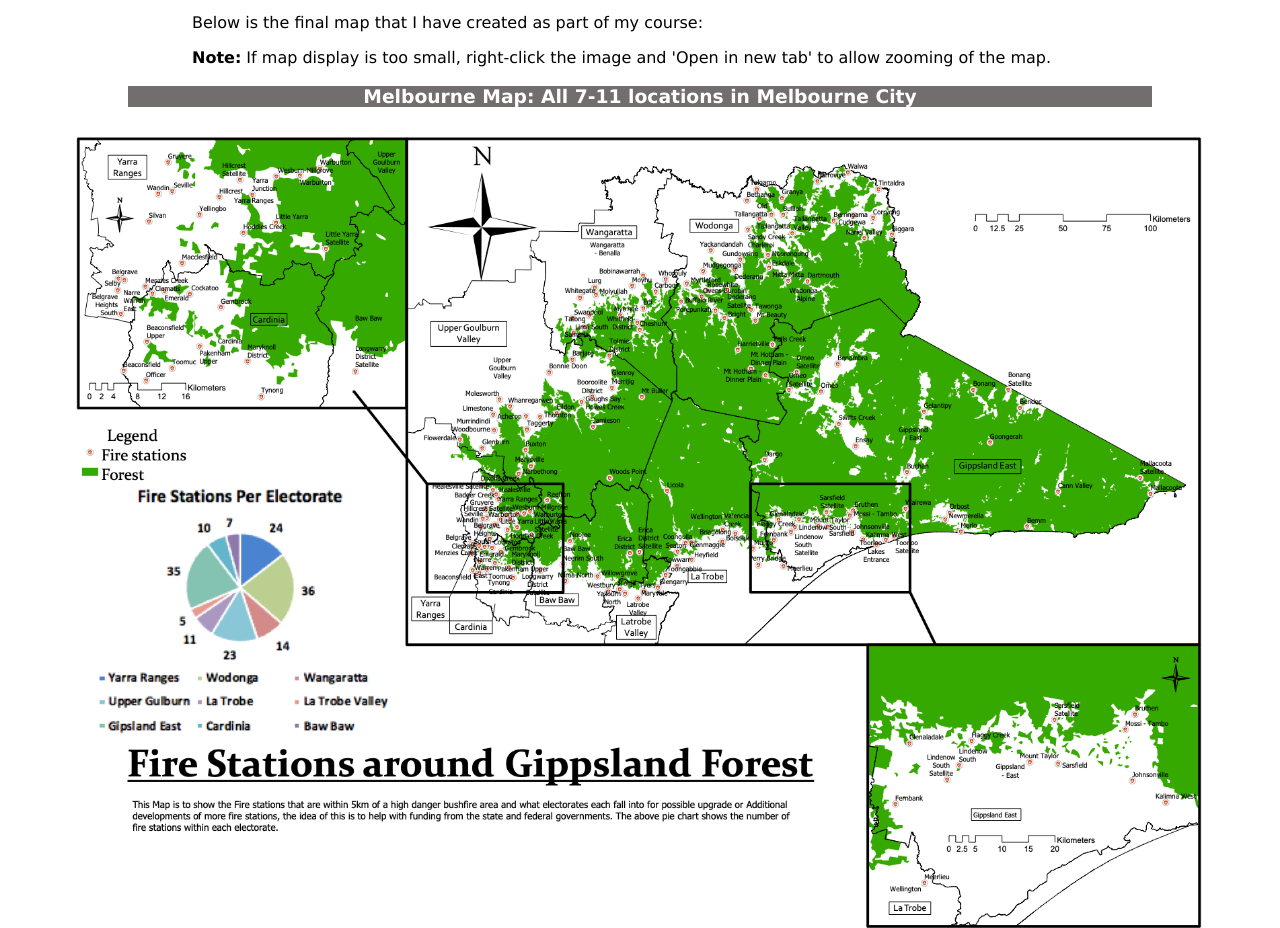
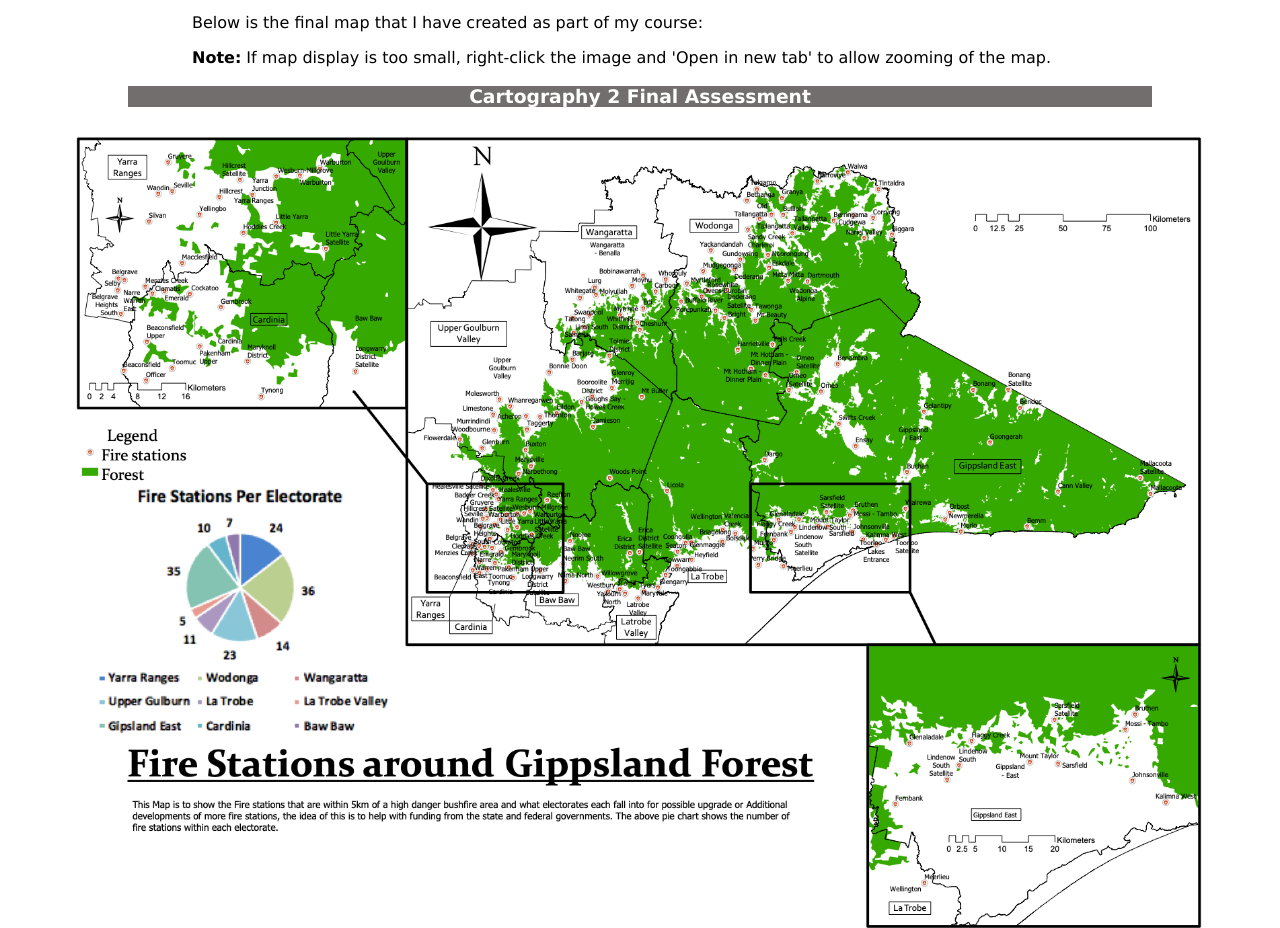
Before and after one commit to ThomasService1/SurveyGeoportfolio_s3707257, a plain HTML site: page index.html in a window 1280 px wide. Shown: the part 2189-3117 px from the top of the page. Drawn offline with Linux system fonts and the light colour scheme.

Commit message:
Add files via upload

```diff
--- a/index.html
+++ b/index.html
@@ -79,7 +79,7 @@ The final map assignment represents the culmination of the Cartography 2 course,
 			<b>Note:</b> If map display is too small, right-click the image and 'Open in new tab' to allow zooming of the map.
 		</p>
 	</div>
-	<div class="bar"><h3>Melbourne Map: All 7-11 locations in Melbourne City</h3></div>
+	<div class="bar"><h3>Cartography 2 Final Assessment</h3></div>
 	<img src="Academic-Gallery/Cartography-Prac2.png" class="ls-image"> <!-- #ID# #PICTURE# Change to a picture of YOUR assignment images -->
 
 	<!--SUBJECT 2-->
@@ -234,8 +234,8 @@ The final map assignment represents the culmination of the Cartography 2 course,
 	<div class="footer"> <!-- #ID# #FOOTER# -->
 		<div class="compilationinformation"> <!-- #ID# #COMPINFO# -->
 			<b>Compilation information</b>
-			<br>Website made in Adobe Dreamweaver and Visual Studio Code.
-			<br>HTML and CSS code written by Odeo as part of undergraduate Professional Practice course (GEOMOD10).
+			<br>Website made in Visual Studio Code.
+			<br>HTML and CSS code written by Thomas Service as part of undergraduate Professional Practice course (GEOMOD10).
 		</div>
 		<table class="contacttable">
 			<caption><h2>Contact Information</h2></caption>
```
